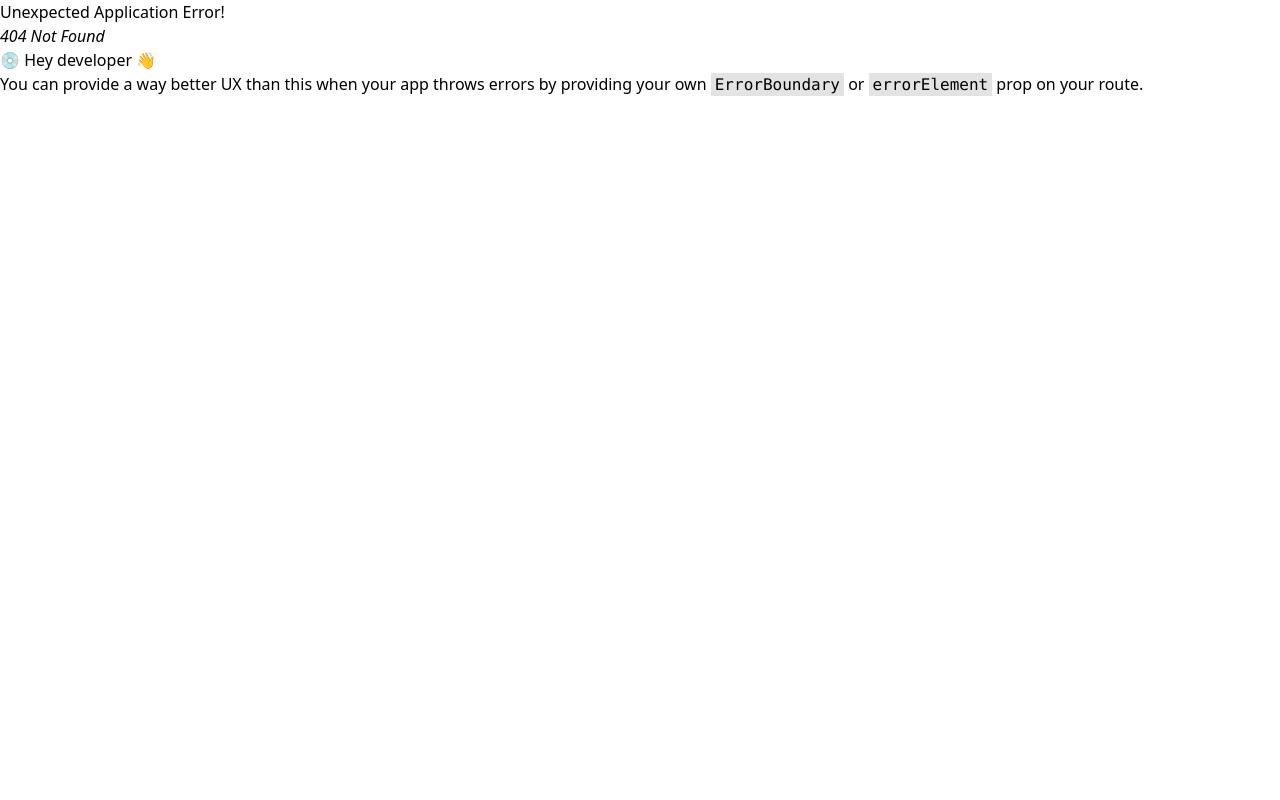
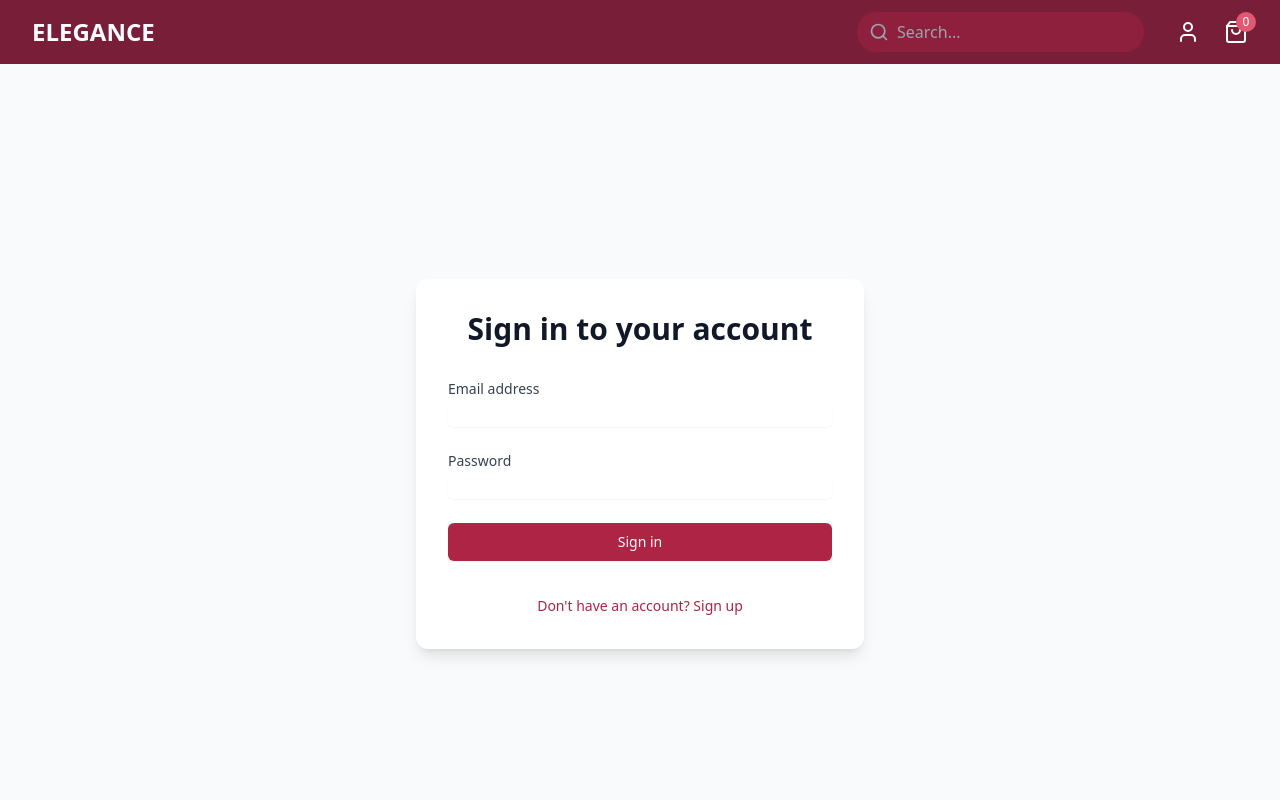
Before and after one commit to phanthanhloc2003/ELEGANCE, a React (Vite) app in the folder FE/: page /auth in a window 1280 px wide. Before the commit this address had no page. Shown: the top 800 px of the page. Built offline with nearby package versions, Linux system fonts and the light colour scheme.

Commit message:
[feat] page auth

```diff
--- /dev/null
+++ b/FE/src/pages/Auth.tsx
@@ -0,0 +1,71 @@
+import React, { useState } from 'react';
+export function Auth () {
+  const [isLogin, setIsLogin] = useState(true);
+  return (
+    <div className="min-h-screen bg-gray-50 flex items-center justify-center py-12 px-4 sm:px-6 lg:px-8">
+      <div className="max-w-md w-full space-y-8 bg-white p-8 rounded-xl shadow-lg">
+        <div>
+          <h2 className="text-center text-3xl font-bold text-gray-900">
+            {isLogin ? 'Sign in to your account' : 'Create new account'}
+          </h2>
+        </div>
+        <form className="mt-8 space-y-6">
+          {!isLogin && (
+            <div>
+              <label htmlFor="name" className="block text-sm font-medium text-gray-700">
+                Full Name
+              </label>
+              <input
+                id="name"
+                name="name"
+                type="text"
+                required
+                className="mt-1 block w-full rounded-md border-gray-300 shadow-sm focus:border-burgundy-500 focus:ring-burgundy-500"
+              />
+            </div>
+          )}
+          <div>
+            <label htmlFor="email" className="block text-sm font-medium text-gray-700">
+              Email address
+            </label>
+            <input
+              id="email"
+              name="email"
+              type="email"
+              required
+              className="mt-1 block w-full rounded-md border-gray-300 shadow-sm focus:border-burgundy-500 focus:ring-burgundy-500"
+            />
+          </div>
+          <div>
+            <label htmlFor="password" className="block text-sm font-medium text-gray-700">
+              Password
+            </label>
+            <input
+              id="password"
+              name="password"
+              type="password"
+              required
+              className="mt-1 block w-full rounded-md border-gray-300 shadow-sm focus:border-burgundy-500 focus:ring-burgundy-500"
+            />
+          </div>
+
+          <button
+            type="submit"
+            className="w-full flex justify-center py-2 px-4 border border-transparent rounded-md shadow-sm text-sm font-medium text-white bg-burgundy-700 hover:bg-burgundy-800 focus:outline-none focus:ring-2 focus:ring-offset-2 focus:ring-burgundy-500"
+          >
+            {isLogin ? 'Sign in' : 'Sign up'}
+          </button>
+        </form>
+
+        <div className="text-center">
+          <button
+            onClick={() => setIsLogin(!isLogin)}
+            className="text-sm text-burgundy-700 hover:text-burgundy-800"
+          >
+            {isLogin ? "Don't have an account? Sign up" : 'Already have an account? Sign in'}
+          </button>
+        </div>
+      </div>
+    </div>
+  );
+}
--- a/FE/src/routers/AppRouter.tsx
+++ b/FE/src/routers/AppRouter.tsx
@@ -2,12 +2,14 @@ import React from 'react';
 import { createBrowserRouter, RouterProvider } from 'react-router-dom';
 import {Home} from '../pages/Home'
 import { Layout } from '../components/layouts/Layout';
+import { Auth } from '../pages/Auth';
 const router = createBrowserRouter([
   {
     path: '/',
     element: <Layout />,
     children: [
       { path: '/', element: <Home /> },
+      { path: '/auth', element: <Auth /> },
     ],
   },
 ]);
```
